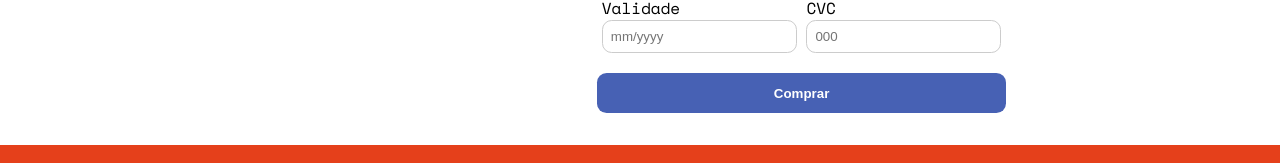
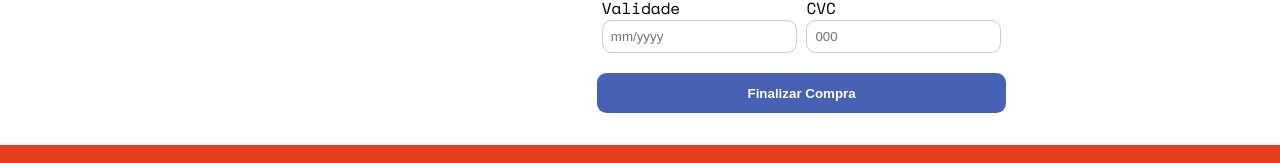
Before and after one commit to monalizaloren/ProjetoVielas-TQ09, a React (Vite) app: page /payment-gateway/1 in a window 1280 px wide. Shown: the part 496-659 px from the top of the page. Built offline with nearby package versions, Linux system fonts and the light colour scheme.

Commit message:
refactor(PaymentForm): Changed the button value

```diff
--- a/src/components/PaymentForm/index.jsx
+++ b/src/components/PaymentForm/index.jsx
@@ -119,7 +119,7 @@ const PaymentForm = () => {
           </div>
         </div>
       </section>
-      <button>Comprar</button>
+      <button>Finalizar Compra</button>
     </PaymentFormContainer>
   );
 };
```
